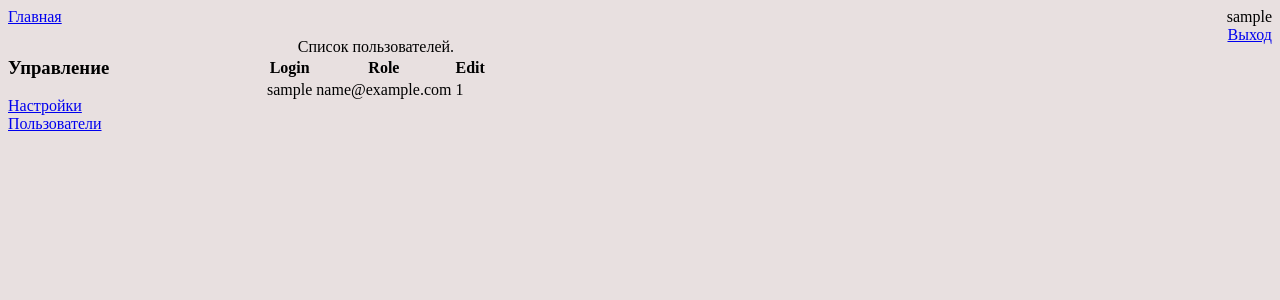
After one commit to CTpaHHuK88/f_project, a Flask app: page /users in a window 1280 px wide. The commit adds this page. Shown: the top 300 px of the page. Run offline with Flask 3, Linux system fonts and the light colour scheme; the visitor is signed in with stand-in values (Sample User, id 1); tables that the repository leaves empty hold one stand-in row (values such as "Sample post").

Commit message:
upd_02.09.2025

```diff
--- a/app.py
+++ b/app.py
@@ -89,6 +89,32 @@ try:
                 }
         return render_template('index.html', data=data)
 
+    @app.route('/settings')
+    def settings():
+        data = {'title': 'Настройки',
+        'username':session['username']
+        }
+        if 'access' in session and session['access']==1:
+            return render_template('/settings/set.html', data=data)
+
+        if request.method == 'POST':
+            return
+
+
+    @app.route('/users')
+    def users():
+        with Session(autoflush=False, bind=engine) as db:
+            query_login = db.query(AuthBase).all()
+        data = {'title': 'Управление пользователями',
+        'username':session['username'],
+        'list':query_login
+        }
+        if 'access' in session and session['access']==1:
+            return render_template('/users/users.html', data=data)
+
+        if request.method == 'POST':
+            return
+
 except NameError as err:
     logging.error(err,exc_info=True)
 finally:
--- a/static/css/style.css
+++ b/static/css/style.css
@@ -13,6 +13,7 @@ header {
 }
 
 main   {
+    display: flex;
     width: 80vi;
 }
 
--- a/templates/base.html
+++ b/templates/base.html
@@ -11,13 +11,23 @@
     </title>
 </head>
 <body>
+{%block header%}
 <header>
-{%block header%}
+    <div class="left-header">
+        <a href="/panel">Главная</a>
+        </div>
+    <div class="center-header"></div>
+    <div class="right-header">
+        {{ data.username }}<br>
+        <a href="/logout">Выход</a>
+    </div>
+</header>
 {%endblock%}
-</header>
 <main>
     <div class="sidebar">
-
+        <h3>Управление</h3>
+        <a href="/settings">Настройки</a><br>
+        <a href="/users">Пользователи</a>
     </div>
     <div class="content">
     {%block content%}
--- /dev/null
+++ b/templates/users/users.html
@@ -0,0 +1,21 @@
+{% extends "base.html" %}
+
+{%block content%}
+<table>
+    <caption>Список пользователей.</caption>
+        <thead>
+            <tr>
+                <th scope="col">Login</th>
+                <th scope="col">Role</th>
+                <th scope="col">Edit</th>
+            </tr>
+        </thead>
+        {%for i in data.list%}
+        <tr>
+            <td>{{i.login}}</td>
+            <td>{{i.mail}}</td>
+            <td>{{i.status}}</td>
+        </tr>
+        {%endfor%}
+</table>
+{%endblock%}
```
Also changed, not shown: templates/panel.html (+1 -12 lines), templates/settings/set.html (added, +7 -0 lines), templates/finance/prihod.html (added), templates/finance/raskhod.html (added).
